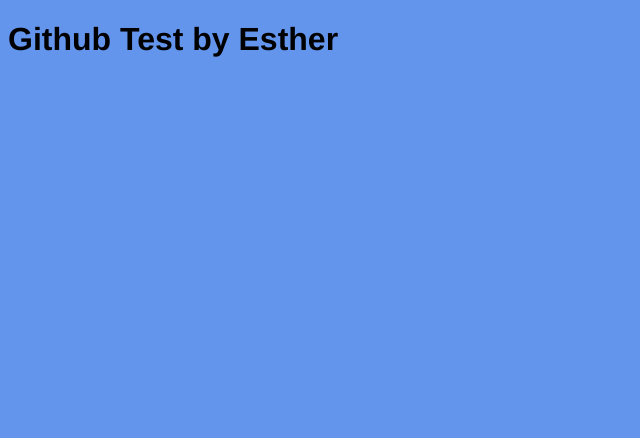
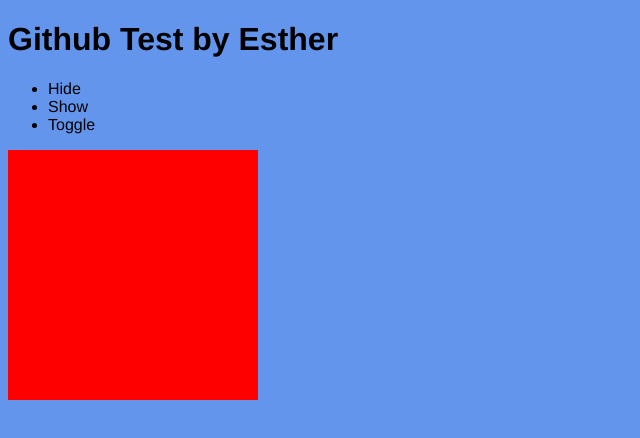
Before and after one commit to chrisechau/1950Repo, a plain HTML site: page index.html in a window 1280 px wide. Shown: the whole page, without its empty margins (0-640 px from the left). Drawn offline with nearby package versions, Linux system fonts and the light colour scheme.

Commit message:
Added jQuery

```diff
--- a/index.html
+++ b/index.html
@@ -2,14 +2,26 @@
 <html>
 <head>
 	<title>Github Test</title>
+	<script src="http://code.jquery.com/jquery-1.10.2.min.js"></script>
 	<style>
 		body {
 			font-family: "Helvetica Neue", Helvetica, Arial, Sans-serif;
 			background: cornflowerblue;
 		}
+		.box {
+			background: red;
+			width: 250px;
+			height: 250px;
+		}
 	</style>
 </head>
 <body>
 	<h1>Github Test by Esther</h1>
+	<ul>
+		<li>Hide</li>
+		<li>Show</li>
+		<li>Toggle</li>
+	</ul>
+	<div class="box"></div>
 </body>
 </html>
```
